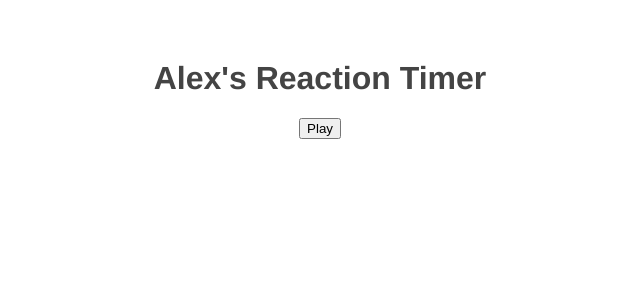
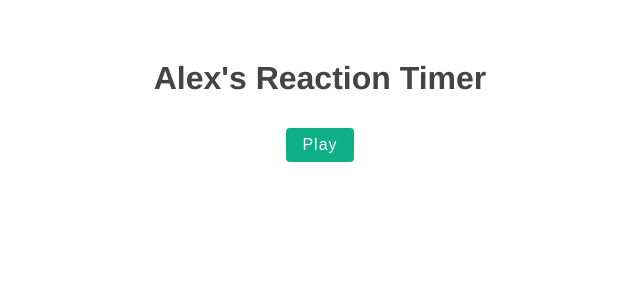
Before and after one commit to AlexCourtney18/vue-reaction-timer, a Vue app: page / in a window 1280 px wide. Shown: the top 300 px of the page, without its empty margins (320-960 px from the left). Built offline with nearby package versions, Linux system fonts and the light colour scheme.

Commit message:
add style to score results and the play button, add lifestyle hook to Results component when mounted to assign a rank value based on the score prop

```diff
--- a/src/App.vue
+++ b/src/App.vue
@@ -45,4 +45,19 @@
   color: #444;
   margin-top: 60px;
 }
+button {
+  background: #0faf87;
+  color: white;
+  border: none;
+  padding: 8px 16px;
+  border-radius: 4px;
+  font-size: 16px;
+  letter-spacing: 1px;
+  cursor: pointer;
+  margin: 10px;
+}
+button[disabled] {
+  opacity: 0.2;
+  cursor: not-allowed;
+}
 </style>
--- a/src/components/Results.vue
+++ b/src/components/Results.vue
@@ -1,14 +1,33 @@
 <template>
   <p>Reaction time - {{ score }} ms</p>
+  <p class="rank">{{ rank }}</p>
 </template>
 
 <script>
 export default {
     props: ['score'],
-
+    data () {
+        return {
+            rank: null
+        }
+    },
+    mounted() {
+        if (this.score < 250) {
+            this.rank = 'INSANE!!'
+        } else if (this.score < 400) {
+            this.rank = 'Rapid Reflexes!'
+        } else {
+            this.rank = 'Snail pace...'
+        }
+    }
 }
 </script>
 
 <style>
+    .rank {
+        font-size: 1.4em;
+        color: #0faf87;
+        font-weight: bold;
+    }
 
 </style>
```
